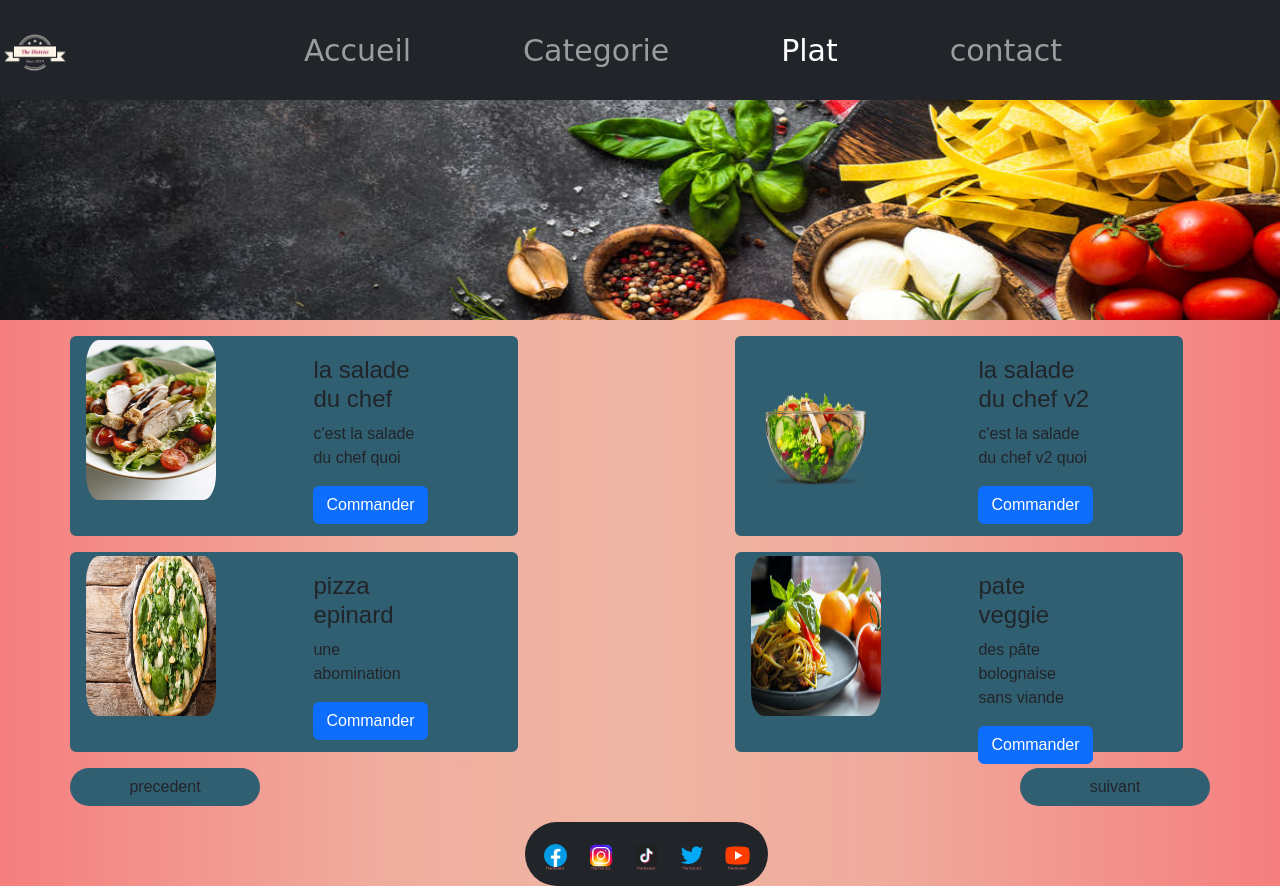
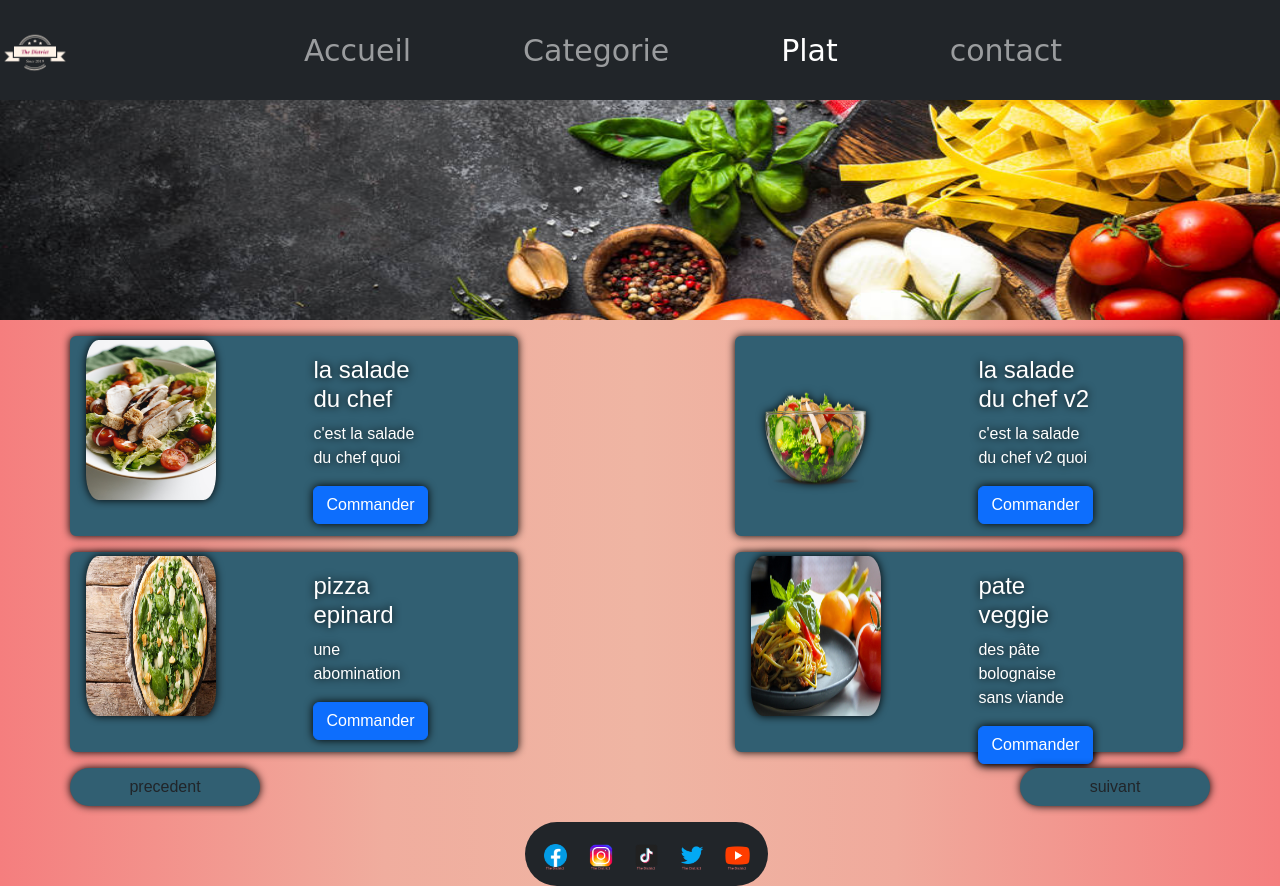
Before and after one commit to SjSlayde/the-district, a PHP site: page /plat.html in a window 1280 px wide. Run offline with PHP 8.4, Linux system fonts and the light colour scheme; some libraries are stand-ins or nearby versions.

Commit message:
c'est presque finie

```diff
--- a/css/plat.css
+++ b/css/plat.css
@@ -29,8 +29,10 @@ body {
     .card {
         background-color: #315F72;
         border: 4px solid #315F72;
-        height: 25vh;
+        max-height: 25vh;
         width: 35vw;
+        filter:drop-shadow( 0 0 0.25rem black)
+
     }
 
     .imageplat {
@@ -39,6 +41,7 @@ body {
         border: 4px solid #315F72;
         width: 18vw;
         height: 15vh;
+        filter:drop-shadow( 0 0 0.25rem black)
     }
 
     #video {
@@ -56,11 +59,24 @@ body {
         width: 19vw;
         background-color: #315F72;
     }
-    button{ border: #315F72 1px solid;
-        color: #315F72;
+
+    .btn{
+        filter:drop-shadow( 0 0 0.25rem black);
+        transition: all 0.25s;
+    } .btn:hover{
+        transform: scale(1.10);
     }
 
-    .color-315F72 {
+
+        button.btn {
+        background-color: #315F72;
+        transition: all 0.25s;
+    }   button.btn:hover{
+        background-color: #315F72;
+        transform: scale(1.10);
+    }
+
+    .color-315F72{
         background-color:#315F72;
     }
 
@@ -79,10 +95,24 @@ body {
         background-size: 100vw;
         background-position-y: center;
         border: #315F72 1px solid;
+        filter:drop-shadow( 0 0 0.25rem black)
     }
 
     .labelt{
         color: white;
+        filter:drop-shadow( 0 0 0.25rem black)
+    }
+    .card-img-top{
+        filter:drop-shadow( 0 0 0.25rem black)
+    }
+
+    .card-title{
+        color: white;
+        filter:drop-shadow( 0 0 0.25rem black)
+    }
+    p{
+        color: white;
+        filter:drop-shadow( 0 0 0.25rem black)
     }
 
     @media screen and (max-width: 926px)
```
Also changed, not shown: css/categorie.css (+22 -1 lines), css/index.css (+11 -1 lines).
